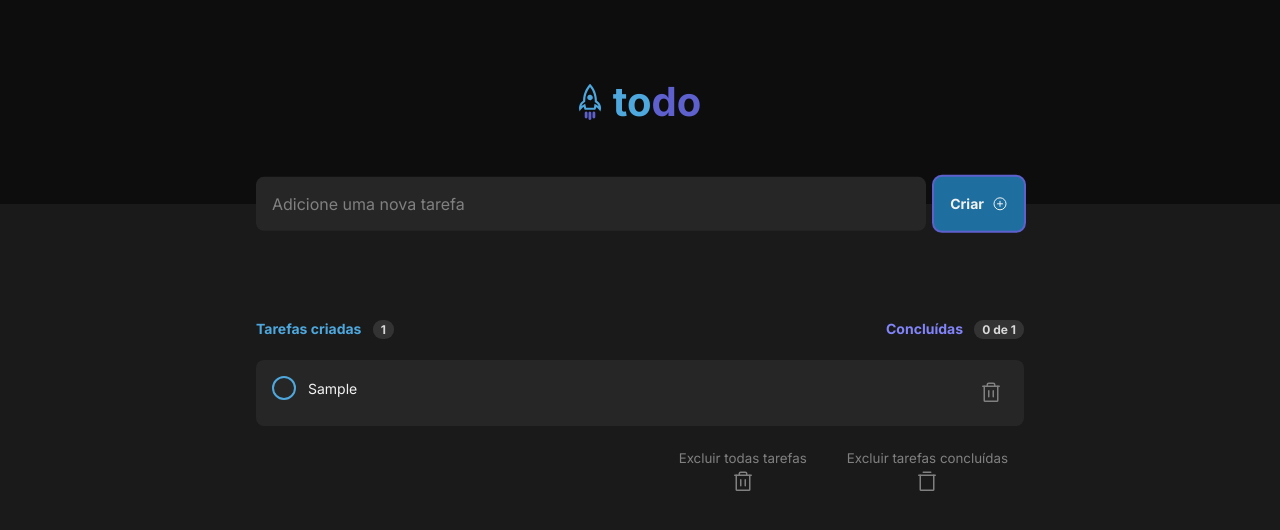
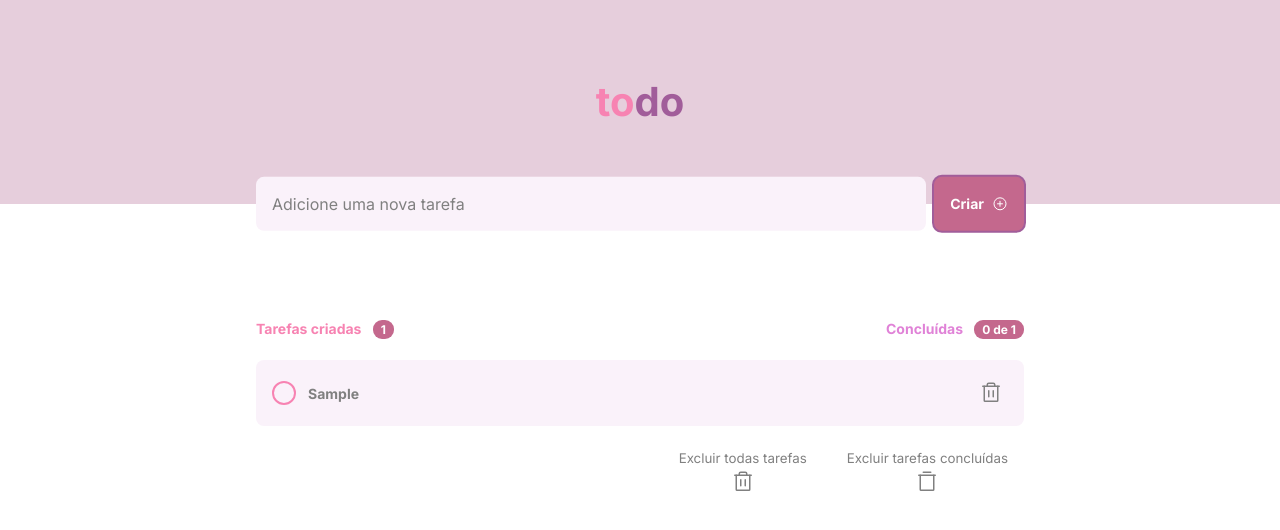
Before and after one commit to CamilaSBVieira/to-do-list, a React (Vite) app: page / in a window 1280 px wide. Both pictures are taken after typing "Sample" into the empty fields and a click on the button "Criar". Shown: the top 530 px of the page. Built offline with nearby package versions, Linux system fonts and the light colour scheme.

Commit message:
Change styles

```diff
--- a/src/assets/styles/global.css
+++ b/src/assets/styles/global.css
@@ -9,7 +9,7 @@
     box-sizing: border-box;
 }
 body {
-    background-color: var(--gray-600);
+    background-color: var(--white);
     -webkit-font-smoothing: antialiased;
 }
 body, input, textarea, button {
--- a/src/assets/styles/variables.css
+++ b/src/assets/styles/variables.css
@@ -1,10 +1,15 @@
 :root {
-    --purple-200: #8284FA;
-    --purple-400: #5E60CE;
+    /* --purple-200: #8284FA; */
+    --purple-200: #E082D7;
+    /* --purple-400: #5E60CE; */
+    --purple-400: #A15D9A;
 
-    --blue-200: #4EA8DE;
-    --blue-400: #1e6f9f;
-    --blue-400-alpha: hsla(202, 68%, 37%, .5);;
+    /* --blue-200: #4EA8DE; */
+    --pink-200: #F783B2;
+    /* --blue-400: #1e6f9f; */
+    --pink-400: #c4688d;
+    --pink-400-alpha: hsla(336, 44%, 59%, .5);
+    /* --blue-400-alpha: hsla(202, 68%, 37%, .5);; */
 
     --gray-100: #F2F2F2;
     --gray-200: #D9D9D9;
@@ -14,5 +19,9 @@
     --gray-600: #1A1A1A;
     --gray-700: #0D0D0D;
 
+    --white: #fff;
+    --white-200: #E6CEDC;
+    --white-300: #FAF2FA;
+
     --red-200: #E25858;
 }
--- a/src/components/Header.module.css
+++ b/src/components/Header.module.css
@@ -1,5 +1,5 @@
 .header {
-    background-color: var(--gray-700);
+    background-color: var(--white-200);
     padding: 5.125rem 0;
     display: flex;
     justify-content: center;
@@ -7,12 +7,12 @@
     gap: .75rem;
 }
 .headerLogo {
-    width: 1.375rem;
-    height: 2.25rem;
+    width: 5rem;
+    height: 5rem;
 }
 .headerTitle {
     font-size: 2.5rem;
-    color: var(--blue-200);
+    color: var(--pink-200);
     font-weight: bold;
 }
 .headerTitle > span {
--- a/src/components/Header.tsx
+++ b/src/components/Header.tsx
@@ -1,14 +1,14 @@
-import logo from '../assets/images/logo.svg'
+import logo from '../assets/images/logo.png'
 import styles from './Header.module.css'
 
 export function Header() {
     return (
         <header className={styles.header}>
-            <img
+            {/* <img
                 className={styles.headerLogo}
                 src={logo}
                 alt='Logo'
-            />
+            /> */}
             <h1 className={styles.headerTitle}>to<span>do</span></h1>
         </header>
     )
--- a/src/components/NewTask.module.css
+++ b/src/components/NewTask.module.css
@@ -6,9 +6,9 @@
 .newTaskInput {
     font-size: 1rem;
     padding: 1rem;
-    background-color: var(--gray-500);
+    background-color: var(--white-300);
     border-radius: 8px;
-    color: var(--gray-100);
+    color: var(--gray-500);
     border: none;
     line-height: 1.4;
     flex: 1;
@@ -20,9 +20,9 @@
     padding: 1rem;
     border-radius: 8px;
     cursor: pointer;
-    background-color: var(--blue-400);
+    background-color: var(--pink-400);
     border: none;
-    color: var(--gray-100);
+    color: var(--white);
     font-size: .875rem;
     font-weight: bold;
     display: flex;
@@ -31,5 +31,5 @@
     line-height: 1.4;
 }
 .newTaskButton:hover {
-    background-color: var(--blue-200);
+    background-color: var(--pink-200);
 }
--- a/src/components/Task.module.css
+++ b/src/components/Task.module.css
@@ -1,10 +1,8 @@
 .task {
     display: flex;
     justify-content: space-between;
-    align-items: flex-start;
-    padding: 1rem;
     gap: .75rem;
-    background-color: var(--gray-500);
+    background-color: var(--white-300);
     border-radius: 8px;
 }
 .task + .task {
@@ -16,11 +14,12 @@
     flex: 1;
     align-items: center;
     cursor: pointer;
+    padding: 1rem;
 }
 
 .taskCheckbox {
     background-color: transparent;
-    border: 2px solid var(--blue-200);
+    border: 2px solid var(--pink-200);
     border-radius: 50%;
     height: 1.5rem;
     width: 1.5rem;
@@ -28,8 +27,8 @@
     cursor: pointer;
 }
 .taskCheckbox:hover {
-    background-color: var(--blue-400-alpha);
-    border: 2px solid var(--blue-400);
+    background-color: var(--pink-400-alpha);
+    border: 2px solid var(--pink-400);
 }
 .taskCheckboxChecked {
     background-color: var(--purple-400);
@@ -56,7 +55,8 @@
 }
 
 .taskContent {
-    color: var(--gray-100);
+    color: var(--gray-300);
+    font-weight: bold;
     font-size: .875rem;
     line-height: 1.4;
 }
@@ -75,9 +75,10 @@
     border-radius: 4px;
     color: var(--gray-300);
     cursor: pointer;
+    margin: 1rem;
 }
 
 .taskDeleteButton:hover {
-    background-color: var(--gray-400);
+    background-color: var(--pink-400-alpha);
     color: var(--red-200);
 }
--- a/src/components/Tasks.module.css
+++ b/src/components/Tasks.module.css
@@ -11,13 +11,13 @@
 }
 
 .tasksCreated {
-    color: var(--blue-200);
+    color: var(--pink-200);
 }
 
 .tasksCreated span,
 .tasksFinished span {
-    background-color: var(--gray-400);
-    color: var(--gray-200);
+    background-color: var(--pink-400);
+    color: var(--white);
     font-size: .75rem;
     border-radius: 9px;
     padding: .125rem .5rem;
@@ -54,7 +54,7 @@ footer {
     padding: 1rem;
 }
 .footerButton:hover {
-    background-color: var(--gray-400);
+    background-color: var(--pink-400-alpha);
     color: var(--red-200);
 }
 
```
Also changed, not shown: src/assets/images/logo.png (added).
